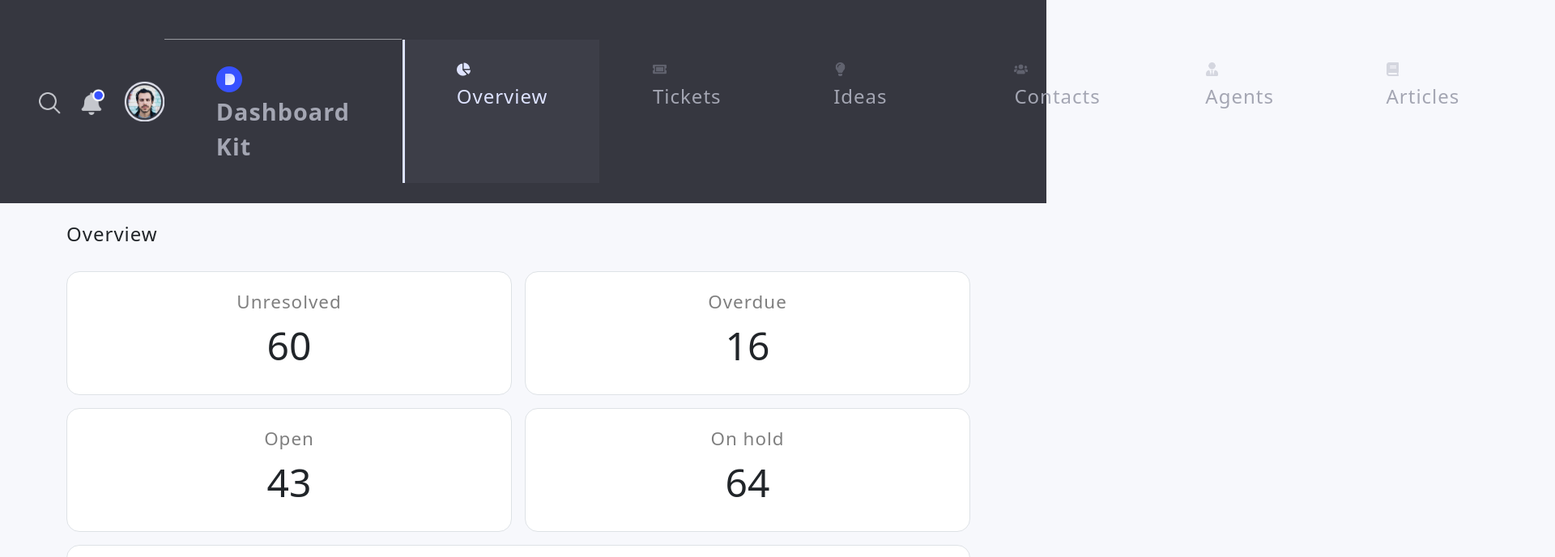
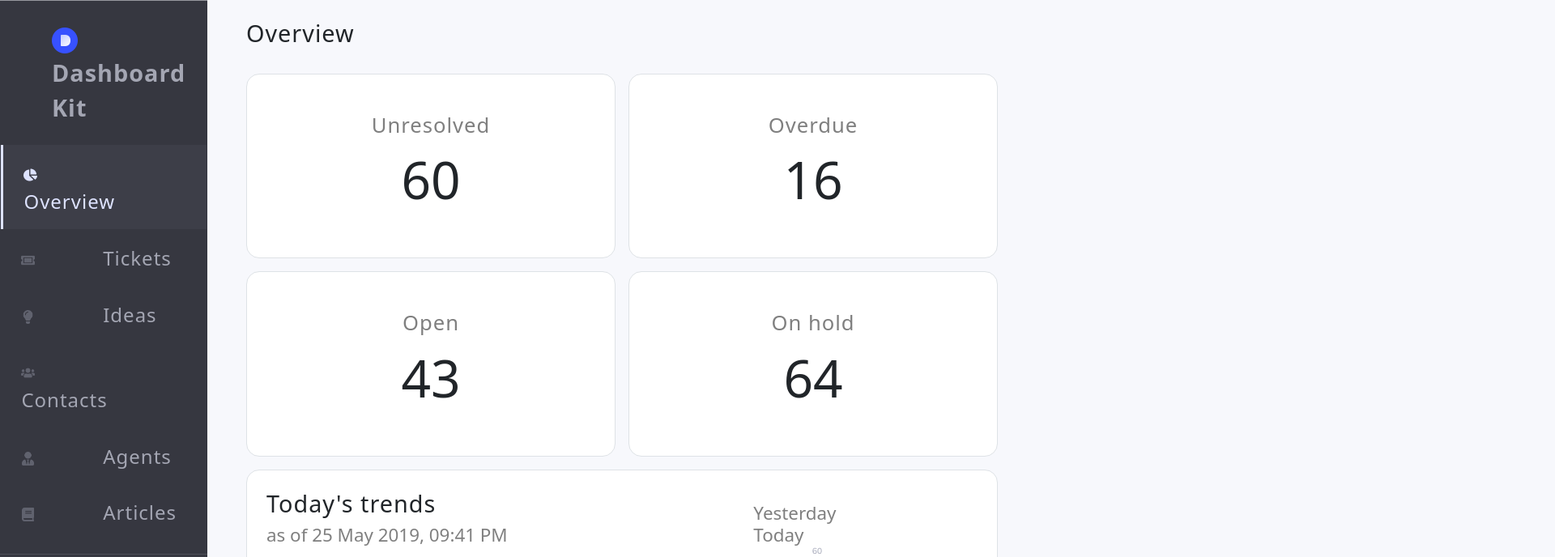
Before and after one commit to 76chan21/Keilly_Narumi_Framework, a website: page public/index.html in a window 1280 px wide. Shown: the top 688 px of the page at 81% size, 1920 px wide, since content can reach past the window. Drawn offline with nearby package versions, Linux system fonts and the light colour scheme.

Commit message:
added breakpoint, updated desktop layout, polished mobile layout
added 600px breakpoint styles, modified mobile/desktop HTML structuring for responsiveness, added sticky positioning to navbar and sidebar, minor style tweaking

```diff
--- a/public/assets/css/style.css
+++ b/public/assets/css/style.css
@@ -18,12 +18,12 @@ h4 {
 }
 
 h4 {
-    font-size: 1.3em!important;
-    padding: 1em 0 !important;
+    font-size: 1.5em!important;
+    padding: 3vh 0!important;
 }
 
 a {
-    font-size: 1.3em!important;
+    font-size: 1.4em!important;
     letter-spacing: 1px;
 }
 
@@ -63,8 +63,9 @@ hr {
     height: 32px;
 }
 
+.burger img,
 .profile img {
-    height: 50px;
+    height: 50px!important;
 }
 
 .nav-item {
@@ -100,17 +101,17 @@ hr {
 
 /* Main */
 .number {
-    font-size: 3em;
+    font-size: 4em;
     font-weight: 500;
 }
 
 .number-s {
-    font-size: 1.9em;
+    font-size: 2.5em;
     font-weight: 500;
 }
 
 #title {
-    font-size: 1.5em;
+    font-size: 1.8em;
     letter-spacing: 1px;
     padding: 3vh 0;
 }
@@ -141,18 +142,18 @@ ul {
 }
 
 h3.text-black-50 {
-    font-size: 1.4em;
+    font-size: 1.6em;
     padding-bottom: 0.5vh;
 }
 
 h5.text-black-50 {
-    font-size: 1.2em;
+    font-size: 1.4em;
 }
 
 .urgent {
     background-color: #FFCC00;
     padding: 0.5vh 3vw;
-    font-size: 1.2em;
+    font-size: 1.4em;
     font-weight: 500;
     letter-spacing: 1px;
 }
@@ -160,7 +161,7 @@ h5.text-black-50 {
 .new {
     background-color: #29CC97;
     padding: 0.5vh 3vw;
-    font-size: 1.2em;
+    font-size: 1.4em;
     font-weight: 500;
     letter-spacing: 1px;
 }
@@ -168,16 +169,41 @@ h5.text-black-50 {
 .default {
     background-color: #F0F1F7;
     padding: 0.5vh 3vw;
-    font-size: 1.2em;
+    font-size: 1.4em;
     font-weight: 500;
     letter-spacing: 1px;
 }
 
 .section-title {
-    font-size: 1.5em;
+    font-size: 1.8em;
     padding-bottom: 1vh;
 }
 
 .col-padding {
     padding: 2vh 0;
 }
+
+/* 600px Breakpoint */
+@media (min-width: 600px) {
+    .big-screen {
+        display: flex;
+        width: 100%;
+    }
+
+    .col-sidebar {
+        width: 20%;
+    }
+
+    .col-content {
+        width: 80%;
+    }
+
+    #sidebar {
+        background-color: #363740;
+    }
+
+    .nav-item {
+        /* font-size: 2em; */
+        padding: 2vh 2vw;
+    }
+}
--- a/public/index.html
+++ b/public/index.html
@@ -13,13 +13,15 @@
 
     <body>
         <!-- Navigation Bar -->
-        <nav class="navbar navbar-expand-md row px-5 py-4">
+        <header class="sticky-top">
+            <!-- Mobile Nav -->
+            <nav class="d-xl-none overflow-hidden navbar navbar-expand-xl row px-5 py-4">
                 <div class="container-fluid d-flex justify-content-between">
                     <!-- Toggler / Icons Bar -->
                     <div id="toggle" class="col">
-                    <button class="navbar-toggler" type="button" data-bs-toggle="collapse" data-bs-target="#navbarNavAltMarkup"
+                        <button class="burger navbar-toggler" type="button" data-bs-toggle="collapse" data-bs-target="#navbarNavAltMarkup"
                             aria-controls="navbarNavAltMarkup" aria-expanded="false" aria-label="Toggle navigation">
-                        <img src="./assets/img/burger-icon.png" alt="Burger menu icon" width="50" height="50" />
+                            <img src="./assets/img/burger-icon.png" alt="Burger menu icon" />
                         </button>
                     </div>
                     <div id="links" class="col d-flex justify-content-end align-items-center">
@@ -37,68 +39,115 @@
                     <div class="collapse navbar-collapse mt-4" id="navbarNavAltMarkup">
                         <div class="navbar-nav">
                             <a id="dashboard">
-                            <img src="./assets/img/dashboard-logo.png" id="dashboard-logo" />
+                                <img src="./assets/img/dashboard-logo.png" id="dashboard-logo" alt="Dashboard logo" />
                                 Dashboard Kit
                             </a>
                             <a class="nav-item active-item" aria-current="page" href="#">
-                            <img src="./assets/img/overview.png" class="nav-icon-active" />
+                                <img src="./assets/img/overview.png" class="nav-icon-active" alt="Overview icon" />
                                 Overview
                             </a>
                             <a class="nav-item" href="#">
-                            <img src="./assets/img/tickets.png" class="nav-icon" />
+                                <img src="./assets/img/tickets.png" class="nav-icon" alt="Tickets icon" />
                                 Tickets
                             </a>
                             <a class="nav-item" href="#">
-                            <img src="./assets/img/ideas.png" class="nav-icon" />
+                                <img src="./assets/img/ideas.png" class="nav-icon" alt="Ideas icon" />
                                 Ideas
                             </a>
                             <a class="nav-item" href="#">
-                            <img src="./assets/img/contacts.png" class="nav-icon" />
+                                <img src="./assets/img/contacts.png" class="nav-icon" alt="Contacts icon" />
                                 Contacts
                             </a>
                             <a class="nav-item" href="#">
-                            <img src="./assets/img/agents.png" class="nav-icon" />
+                                <img src="./assets/img/agents.png" class="nav-icon" alt="Agents icon" />
                                 Agents
                             </a>
                             <a class="nav-item" href="#">
-                            <img src="./assets/img/articles.png" class="nav-icon" />
+                                <img src="./assets/img/articles.png" class="nav-icon" alt="Articles icon" />
                                 Articles
                             </a>
                             <hr>
                             <a class="nav-item" href="#">
-                            <img src="./assets/img/settings.png" class="nav-icon" />
+                                <img src="./assets/img/settings.png" class="nav-icon" alt="Settings icon" />
                                 Settings
                             </a>
                             <a class="nav-item" href="#">
-                            <img src="./assets/img/subscription.png" class="nav-icon" />
+                                <img src="./assets/img/subscription.png" class="nav-icon" alt="Subscription icon" />
                                 Subscription
                             </a>
                         </div>
                     </div>
                 </div>
             </nav>
+        </header>
+
+        <section class="big-screen overflow-auto">
+            <!-- Sidebar Nav -->
+            <nav class="d-none d-xl-block col-sidebar" id="sidebar">
+                <div class="sticky-top">
+                    <div class="navbar-nav">
+                        <a id="dashboard">
+                            <img src="./assets/img/dashboard-logo.png" id="dashboard-logo" alt="Dashboard logo" />
+                            Dashboard Kit
+                        </a>
+                        <a class="nav-item active-item" aria-current="page" href="#">
+                            <img src="./assets/img/overview.png" class="nav-icon-active" alt="Overview icon" />
+                            Overview
+                        </a>
+                        <a class="nav-item" href="#">
+                            <img src="./assets/img/tickets.png" class="nav-icon" alt="Tickets icon" />
+                            Tickets
+                        </a>
+                        <a class="nav-item" href="#">
+                            <img src="./assets/img/ideas.png" class="nav-icon" alt="Ideas icon" />
+                            Ideas
+                        </a>
+                        <a class="nav-item" href="#">
+                            <img src="./assets/img/contacts.png" class="nav-icon" alt="Contacts icon" />
+                            Contacts
+                        </a>
+                        <a class="nav-item" href="#">
+                            <img src="./assets/img/agents.png" class="nav-icon" alt="Agents icon" />
+                            Agents
+                        </a>
+                        <a class="nav-item" href="#">
+                            <img src="./assets/img/articles.png" class="nav-icon" alt="Articles icon" />
+                            Articles
+                        </a>
+                        <hr>
+                        <a class="nav-item" href="#">
+                            <img src="./assets/img/settings.png" class="nav-icon" alt="Settings icon" />
+                            Settings
+                        </a>
+                        <a class="nav-item" href="#">
+                            <img src="./assets/img/subscription.png" class="nav-icon" alt="Subscription icon" />
+                            Subscription
+                        </a>
+                    </div>
+                </div>
+            </nav>
 
             <!-- Main -->
-        <main class="container">
+            <main class="container-fluid col-content px-5">
                 <!-- Overview Cards -->
                 <h1 id="title">Overview</h1>
                 <div class="container-fluid">
                     <div class="row text-center column-gap-3">
-                    <figure class="card col border rounded-4 bg-white pt-4 pb-4">
+                        <figure class="card col border rounded-4 bg-white py-5">
                             <h3 class="text-black-50">Unresolved</h3>
                             <p class="number">60</p>
                         </figure>
-                    <figure class="card col border rounded-4 bg-white pt-4 pb-4">
+                        <figure class="card col border rounded-4 bg-white py-5">
                             <h3 class="text-black-50">Overdue</h3>
                             <p class="number">16</p>
                         </figure>
                     </div>
                     <div class="row text-center column-gap-3">
-                    <figure class="card col border rounded-4 bg-white pt-4 pb-4">
+                        <figure class="card col border rounded-4 bg-white py-5">
                             <h3 class="text-black-50">Open</h3>
                             <p class="number">43</p>
                         </figure>
-                    <figure class="card col border rounded-4 bg-white pt-4 pb-4">
+                        <figure class="card col border rounded-4 bg-white py-5">
                             <h3 class="text-black-50">On hold</h3>
                             <p class="number">64</p>
                         </figure>
@@ -118,7 +167,7 @@
                         </div>
                     </figcaption>
                     <figure class="figure text-center">
-                    <img src="assets/img/full graph.png" alt="today's trands graph" class="figure-img img-fluid">
+                        <img src="assets/img/full-graph.png" alt="Image of today's trends graph" class="figure-img img-fluid">
                     </figure>
                     <ul class="text-center">
                         <li class="border-bottom col-padding">
@@ -144,6 +193,8 @@
                     </ul>
                 </section>
 
+                <div class="container-fluid">
+                    <div class="row">
                         <!-- Unresolved Tickets -->
                         <section id="unresolved-tickets" class="border rounded-4 bg-white mt-3">
                             <div class="d-flex justify-content-between p-4">
@@ -201,7 +252,10 @@
                                 </li>
                             </ul>
                         </section>
+                    </div>
+                </div>
             </main>
+        </section>
         <!-- JS Links -->
         <script src="https://cdn.jsdelivr.net/npm/bootstrap@5.3.3/dist/js/bootstrap.bundle.min.js" integrity="sha384-YvpcrYf0tY3lHB60NNkmXc5s9fDVZLESaAA55NDzOxhy9GkcIdslK1eN7N6jIeHz" crossorigin="anonymous"></script>
     </body>
```
Also changed, not shown: public/assets/img/full-graph.png (renamed from public/assets/img/full graph.png). Lines whose indentation alone changed are shown as unchanged.
